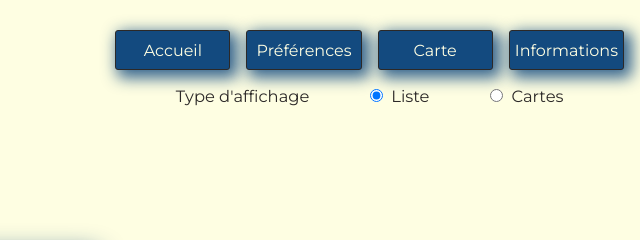
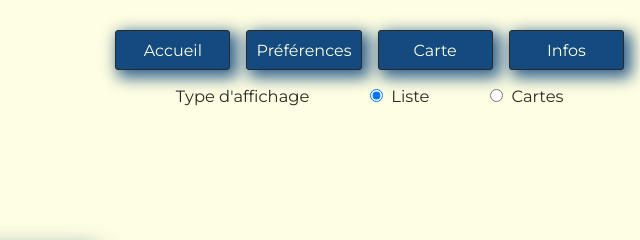
Before and after one commit to MaksTinyWorkshop/ENI_Projet_HTML-CSS-JS, a website: page index.html in a window 1280 px wide. Shown: the top 240 px of the page, 640-1280 px from the left. Drawn offline with Linux system fonts and the light colour scheme.

Commit message:
très légères modif esthétiques

```diff
--- a/Scripts/index.js
+++ b/Scripts/index.js
@@ -1,4 +1,4 @@
-/* ---------------------------------------------
+/*----------------------------------------------
 Gestion de l'affichage en fonction du check Radio
 ----------------------------------------------*/
 
--- a/index.html
+++ b/index.html
@@ -34,7 +34,7 @@
               <a href="/Pages/map.html">Carte</a>
             </li>
             <li>
-              <a href="/Pages/infos.html">Informations</a>
+              <a href="/Pages/infos.html">Infos</a>
             </li>
           </ul>
         </div>
@@ -49,7 +49,7 @@
             <a href="/Pages/map.html">Carte</a>
           </li>
           <li>
-            <a href="/Pages/infos.html">Informations</a>
+            <a href="/Pages/infos.html">Infos</a>
           </li>
         </ul>
         <div class="display-checkbox">
```
Also changed, not shown: Pages/infos.html (+2 -2 lines), Pages/map.html (+2 -2 lines), Pages/prefs.html (+2 -2 lines), README.md.
